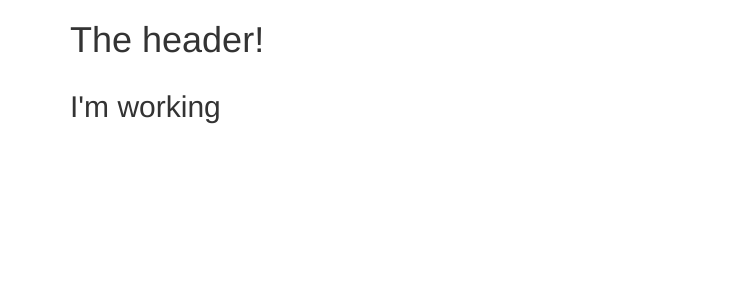
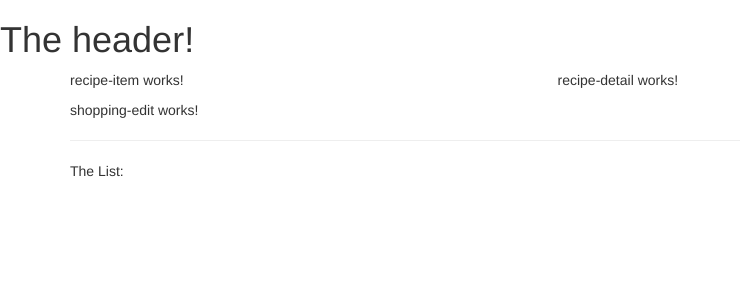
Before and after one commit to donev-stan/Cookbook-App, an Angular app in the folder cookbook-app/: page / in a window 1280 px wide. Shown: the top 300 px of the page, without its empty margins (0-740 px from the left). Built offline with nearby package versions, Linux system fonts and the light colour scheme.

Commit message:
using the components

```diff
--- a/cookbook-app/src/app/app.component.html
+++ b/cookbook-app/src/app/app.component.html
@@ -1,8 +1,9 @@
+<app-header></app-header>
 <div class="container">
-  <app-header></app-header>
   <div class="row">
     <div class="col-md-12">
-      <h2>I'm working</h2>
+      <app-recipes></app-recipes>
+      <app-shopping-list></app-shopping-list>
     </div>
   </div>
 </div>
--- a/cookbook-app/src/app/recipes/recipe-list/recipe-list.component.html
+++ b/cookbook-app/src/app/recipes/recipe-list/recipe-list.component.html
@@ -1 +1 @@
-<p>recipe-list works!</p>
+<app-recipe-item></app-recipe-item>
--- a/cookbook-app/src/app/recipes/recipes.component.html
+++ b/cookbook-app/src/app/recipes/recipes.component.html
@@ -1 +1,8 @@
-<p>recipes works!</p>
+<div class="row">
+  <div class="col-md-5">
+    <app-recipe-list></app-recipe-list>
+  </div>
+  <div class="col-md-7">
+    <app-recipe-detail></app-recipe-detail>
+  </div>
+</div>
--- a/cookbook-app/src/app/shopping-list/shopping-list.component.html
+++ b/cookbook-app/src/app/shopping-list/shopping-list.component.html
@@ -1 +1,7 @@
-<p>shopping-list works!</p>
+<div class="row">
+  <div class="col-xs-10">
+    <app-shopping-edit></app-shopping-edit>
+    <hr />
+    <p>The List:</p>
+  </div>
+</div>
```
